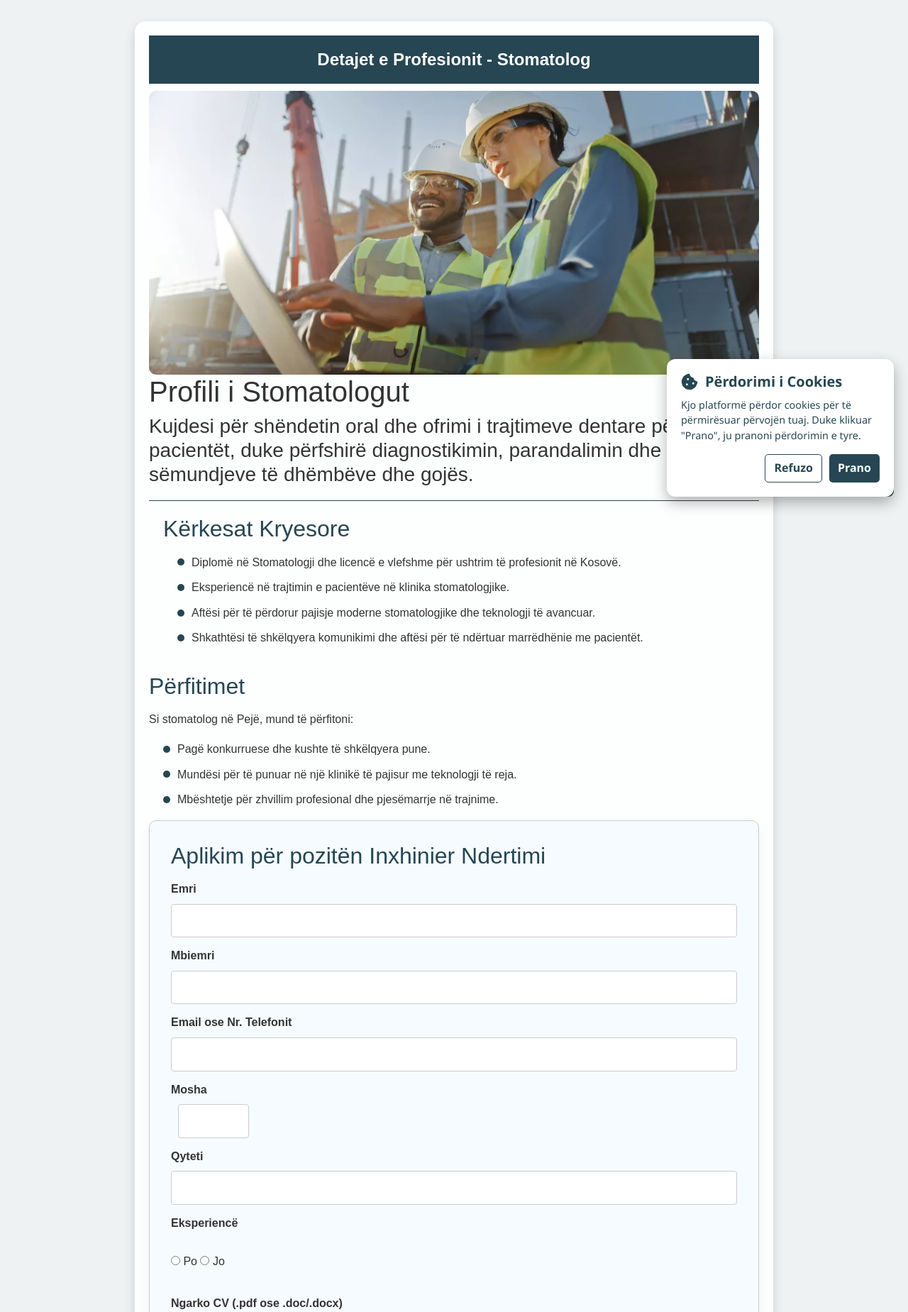
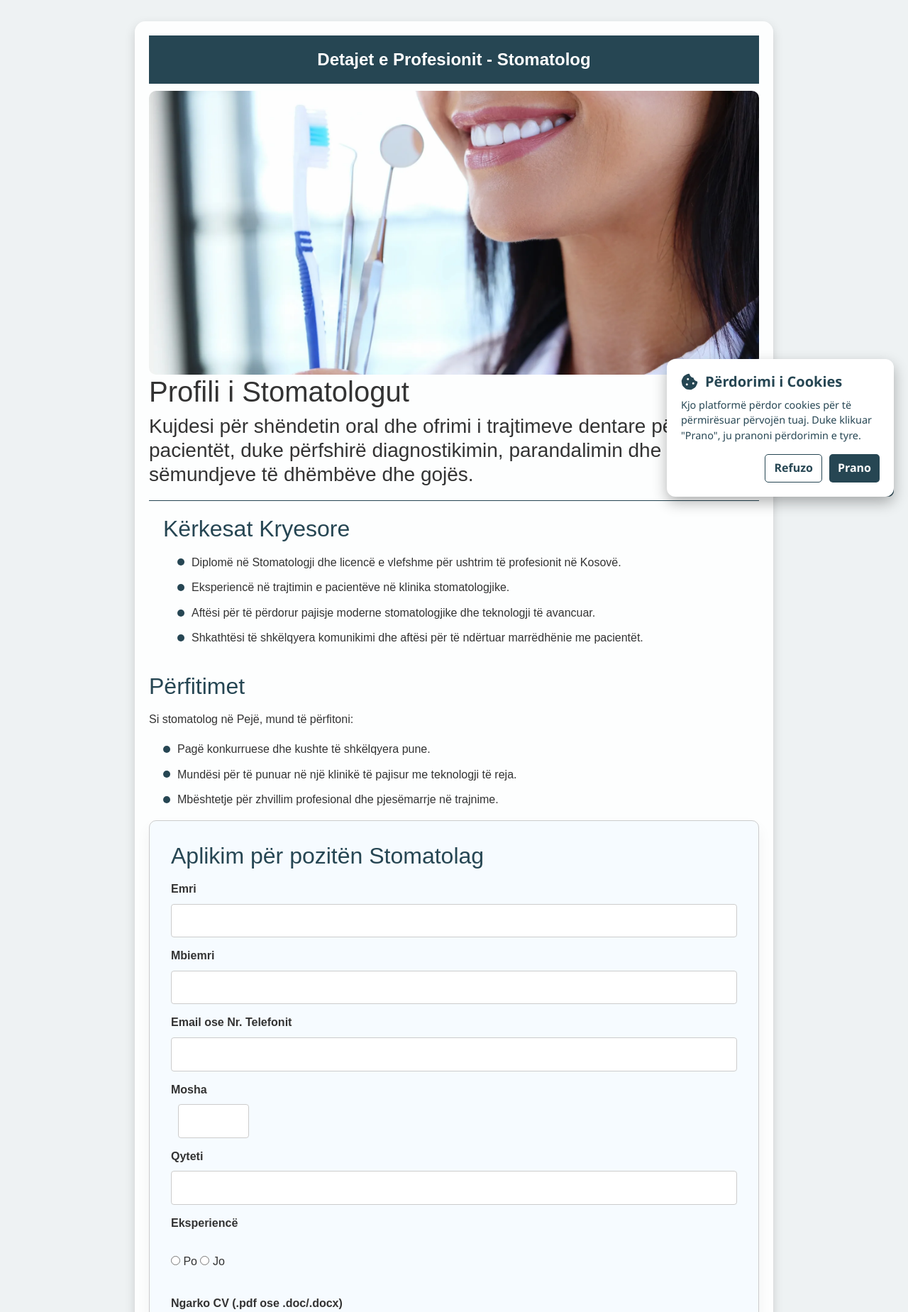
Before and after one commit to FloridaSuka/UEBII_25_Gr16, a PHP site: page /DetajetStomatolog.php in a window 1280 px wide. Shown: the part 80-1929 px from the top of the page at 71% size. Run offline with PHP 8.4, Linux system fonts and the light colour scheme.

Commit message:
ndryshime

```diff
--- a/DetajetStomatolog.php
+++ b/DetajetStomatolog.php
@@ -11,7 +11,7 @@ ob_start();
     <meta charset="UTF-8">
     <meta name="viewport" content="width=device-width, initial-scale=1.0">
     <link rel="stylesheet" href="https://cdn.jsdelivr.net/npm/bootstrap@4.0.0/dist/css/bootstrap.min.css" integrity="sha384-Gn5384xqQ1aoWXA+058RXPxPg6fy4IWvTNh0E263XmFcJlSAwiGgFAW/dAiS6JXm" crossorigin="anonymous">
-    <title>Detajet e Profesionit - Inxhinier Ndertimi</title>
+    <title>Detajet e Profesionit - Stomatolog</title>
     <style>
          ::-webkit-scrollbar{
         width: 10px;
@@ -55,7 +55,7 @@ ob_start();
 
         .profession-details {
             position: relative;
-            background-image: url('foto/Ndertimi.webp'); /* Ndryshoni për foton e kuzhinës */
+            background-image: url('foto/ordinanca.webp'); /* Ndryshoni për foton e kuzhinës */
             background-size: cover;
             background-position: center;
             background-repeat: no-repeat;
@@ -619,7 +619,7 @@ ob_end_flush();
             })
             .catch(err => console.error('Gabim gjatë ngarkimit të header-it:', err));
     </script>
-<h2>Aplikim për pozitën Inxhinier Ndertimi</h2>
+<h2>Aplikim për pozitën Stomatolag</h2>
 
 <form method="POST" class="universalForm" enctype="multipart/form-data">
         <label>Emri</label>
```
Also changed, not shown: DetajetInxhinier.php (+1 -7 lines).
